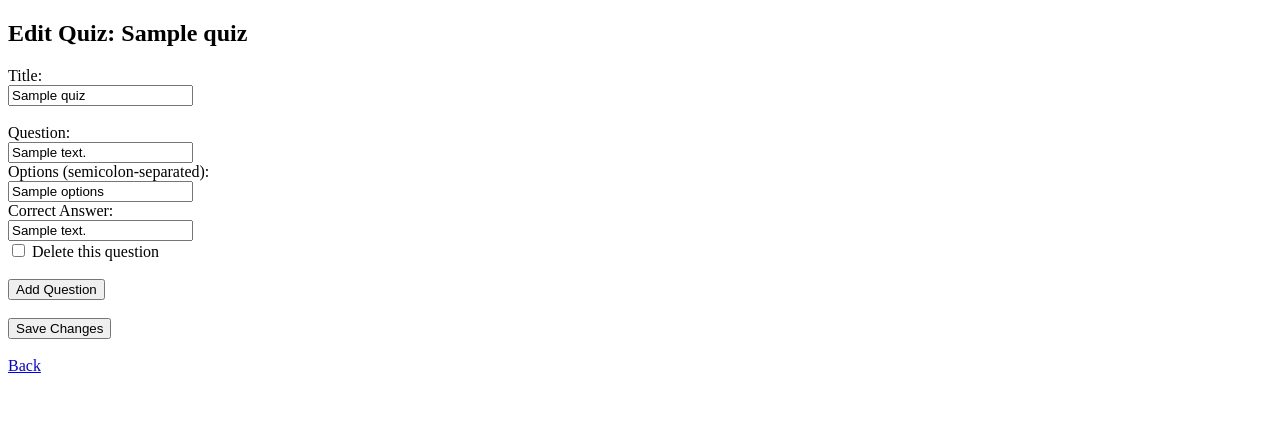
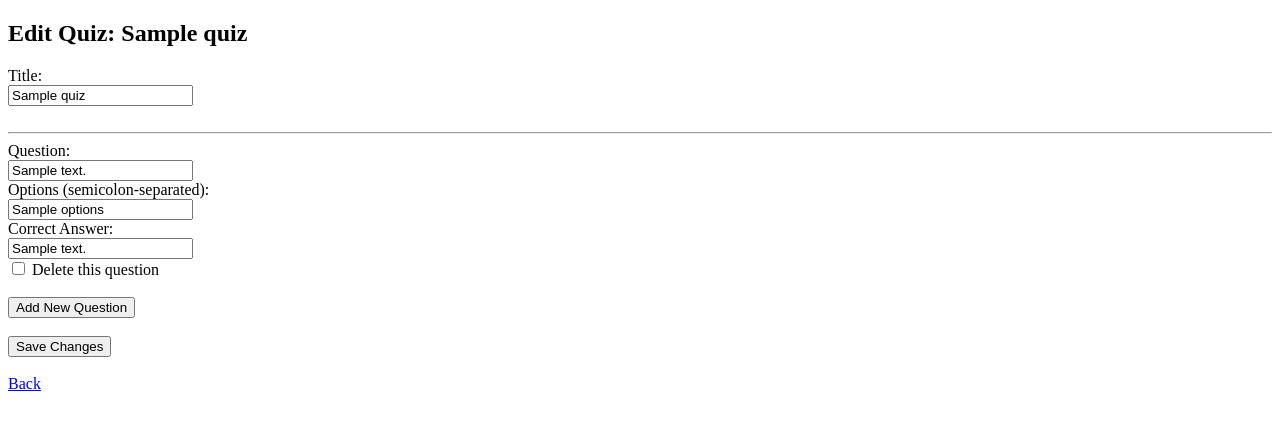
Before and after one commit to ChingizKoldash/final, a FastAPI app: template templates/edit_quiz.html in a window 1280 px wide. Shown: the top 430 px of the page. Run offline with FastAPI, Linux system fonts and the light colour scheme; the template is opened without the code that fills it: most values are stand-ins (such as "Sample title", 1, 10 or a date in 2020).

Commit message:
fix create

```diff
--- a/main.py
+++ b/main.py
@@ -241,7 +241,6 @@ async def update_quiz(
     user: User = Depends(get_current_user),
     db: Session = Depends(get_db)
 ):
-
     quiz = db.query(Quiz).filter_by(id=quiz_id, owner_id=user.id).first()
     if not quiz:
         raise HTTPException(status_code=404, detail="Quiz not found or access denied")
@@ -260,18 +259,33 @@ async def update_quiz(
             question.answer = form.get(f"answer_{qid}")
 
     # Добавим новые вопросы
+    max_id = db.query(Question.id).order_by(Question.id.desc()).first()
+    next_id = (max_id[0] if max_id else 0) + 1
+    form = await request.form()
     index = 0
-    while f"new_question_{index}" in form:
+    while True:
+        index += 1
         new_q = form.get(f"new_question_{index}")
         new_o = form.get(f"new_options_{index}")
         new_a = form.get(f"new_answer_{index}")
-        if new_q and new_a and new_o:
-            q = Question(text=new_q, options=new_o, answer=new_a, quiz_id=quiz.id)
+        if not new_q and not new_o and not new_a and index > len(form)/4:
+            break
+
+        if new_q and new_o and new_a:
+            q = Question(
+                id=next_id,
+                text=new_q,
+                options=new_o,
+                answer=new_a,
+                quiz_id=quiz.id
+            )
             db.add(q)
-        index += 1
+            next_id += 1
+
 
     db.commit()
     return RedirectResponse(url="/quizzes", status_code=302)
+
 
 @app.get("/quiz/{quiz_id}/start", response_class=HTMLResponse)
 def start_quiz(quiz_id: int, request: Request, user: User = Depends(get_current_user), db: Session = Depends(get_db)):
--- a/templates/edit_quiz.html
+++ b/templates/edit_quiz.html
@@ -3,33 +3,35 @@
 <head>
   <title>Edit Quiz</title>
   <script>
-    let qIndex = {{ quiz.questions|length }};
+    let qIndex = {{ quiz.questions | length }};
     function addQuestionField() {
       const container = document.getElementById("questions");
-      const html = `
-        <div>
-          <label>Question:</label><br>
+      const div = document.createElement("div");
+      qIndex++;
+      div.innerHTML = `
+        <hr>
+        <label>New Question:</label><br>
         <input name="new_question_${qIndex}" required><br>
         <label>Options (semicolon-separated):</label><br>
         <input name="new_options_${qIndex}" required><br>
         <label>Correct Answer:</label><br>
-          <input name="new_answer_${qIndex}" required><br><br>
-        </div>`;
-      container.insertAdjacentHTML("beforeend", html);
-      qIndex++;
+        <input name="new_answer_${qIndex}" required><br>
+      `;
+      container.appendChild(div);
+
     }
   </script>
 </head>
 <body>
   <h2>Edit Quiz: {{ quiz.title }}</h2>
 
-  <form action="/edit_quiz/{{ quiz.id }}" method="post">
+  <form method="post" action="/edit_quiz/{{ quiz.id }}">
     <label>Title:</label><br>
     <input type="text" name="title" value="{{ quiz.title }}" required><br><br>
 
     <div id="questions">
       {% for q in quiz.questions %}
-        <div>
+        <hr>
         <input type="hidden" name="qid_{{ q.id }}" value="{{ q.id }}">
         <label>Question:</label><br>
         <input name="question_{{ q.id }}" value="{{ q.text }}" required><br>
@@ -37,13 +39,12 @@
         <input name="options_{{ q.id }}" value="{{ q.options }}" required><br>
         <label>Correct Answer:</label><br>
         <input name="answer_{{ q.id }}" value="{{ q.answer }}" required><br>
-          <label><input type="checkbox" name="delete_{{ q.id }}"> Delete this question</label>
-          <br><br>
-        </div>
+        <label><input type="checkbox" name="delete_{{ q.id }}"> Delete this question</label><br>
       {% endfor %}
     </div>
 
-    <button type="button" onclick="addQuestionField()">Add Question</button><br><br>
+    <br>
+    <button type="button" onclick="addQuestionField()">Add New Question</button><br><br>
     <button type="submit">Save Changes</button>
   </form>
 
```
Also changed, not shown: quiz.db (added). Lines whose indentation alone changed are shown as unchanged.
